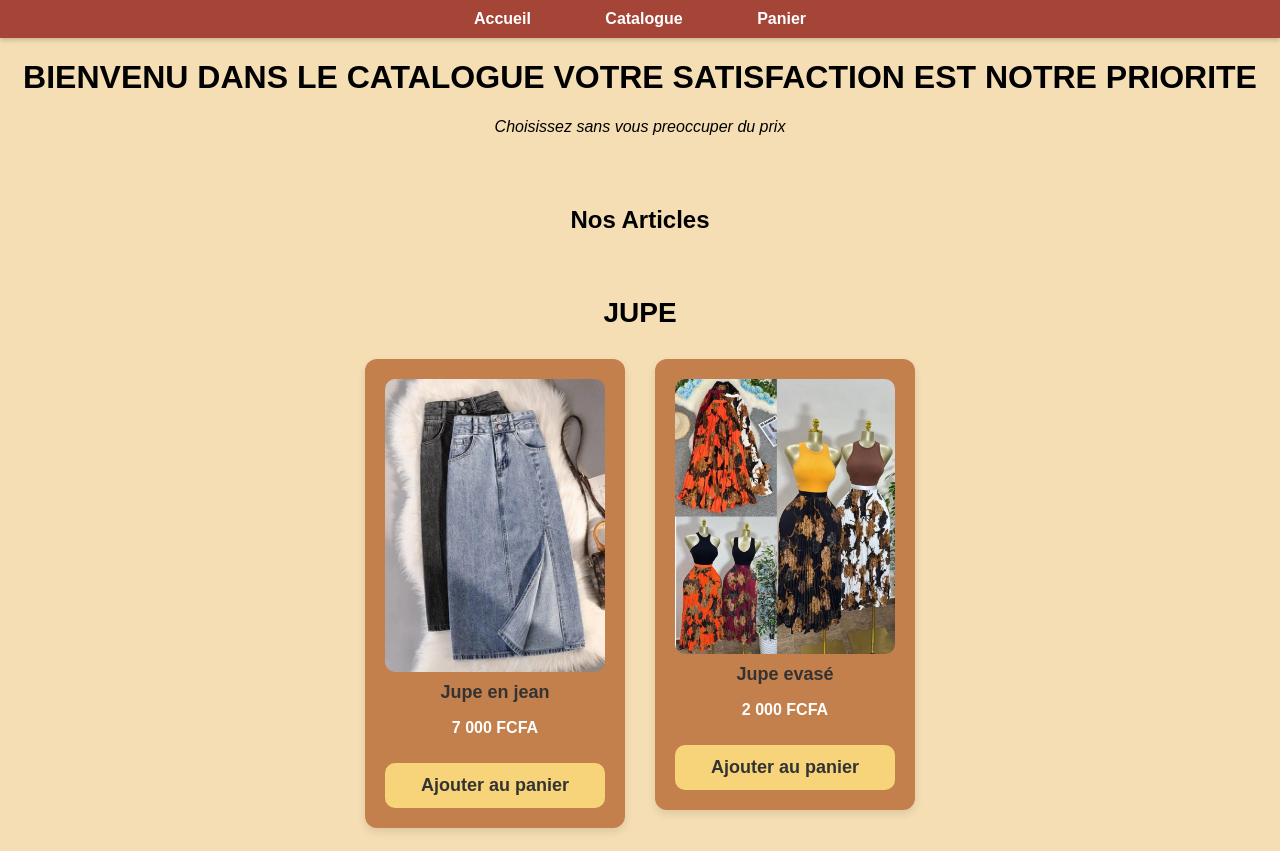
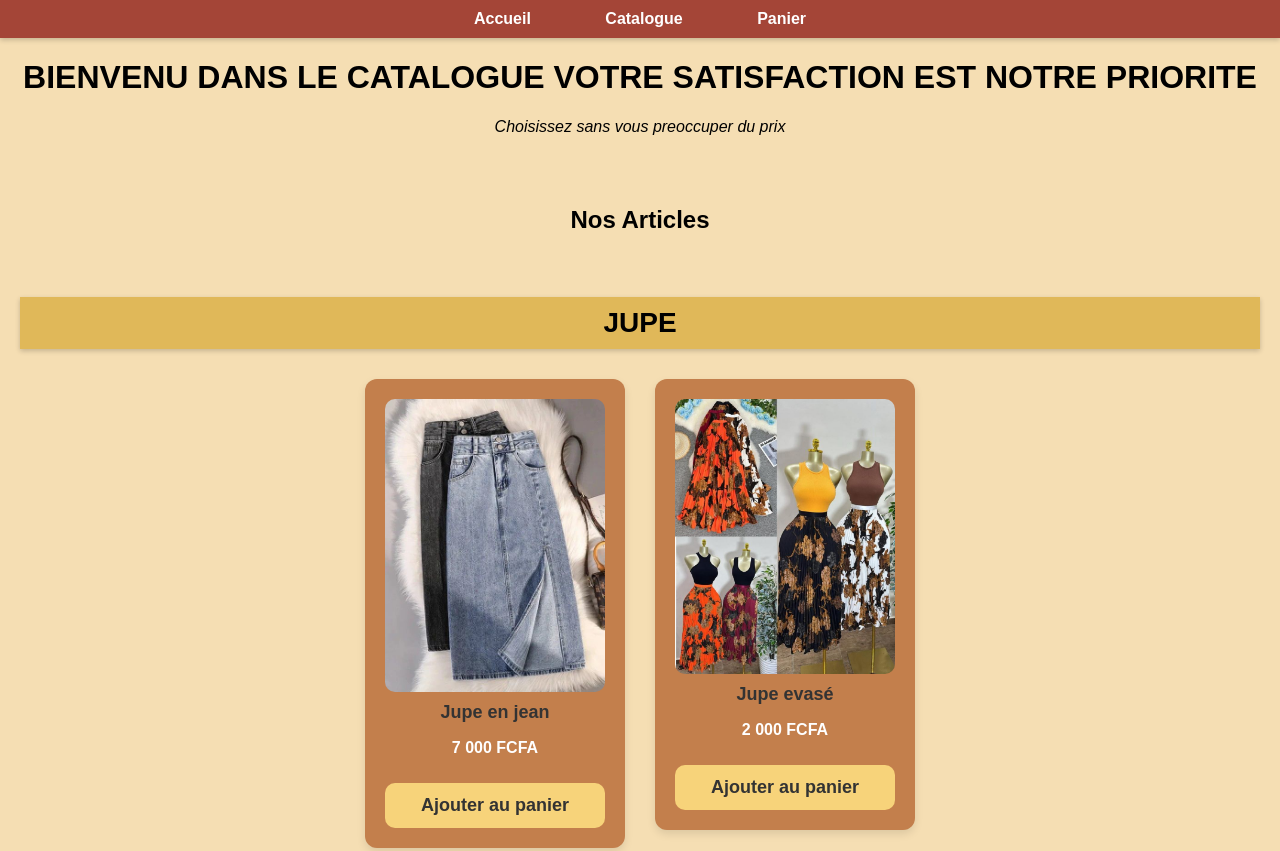
Before and after one commit to Estherbar/ma_boutique_en_ligne, a plain HTML site: page catalogue.html in a window 1280 px wide. Shown: the top 851 px of the page. Drawn offline with Linux system fonts and the light colour scheme.

Commit message:
Update catalogue.css

```diff
--- a/catalogue.css
+++ b/catalogue.css
@@ -151,4 +151,11 @@ nav a {
 
 .bouton-panier:hover {
     background-color: #e0b859;
+
 }
+h2 {
+    background-color: #e0b859;
+    padding: 10px 0;
+    text-align: center;
+    box-shadow: 0 2px 5px rgba(0, 0, 0, 0.2);
+}
```
